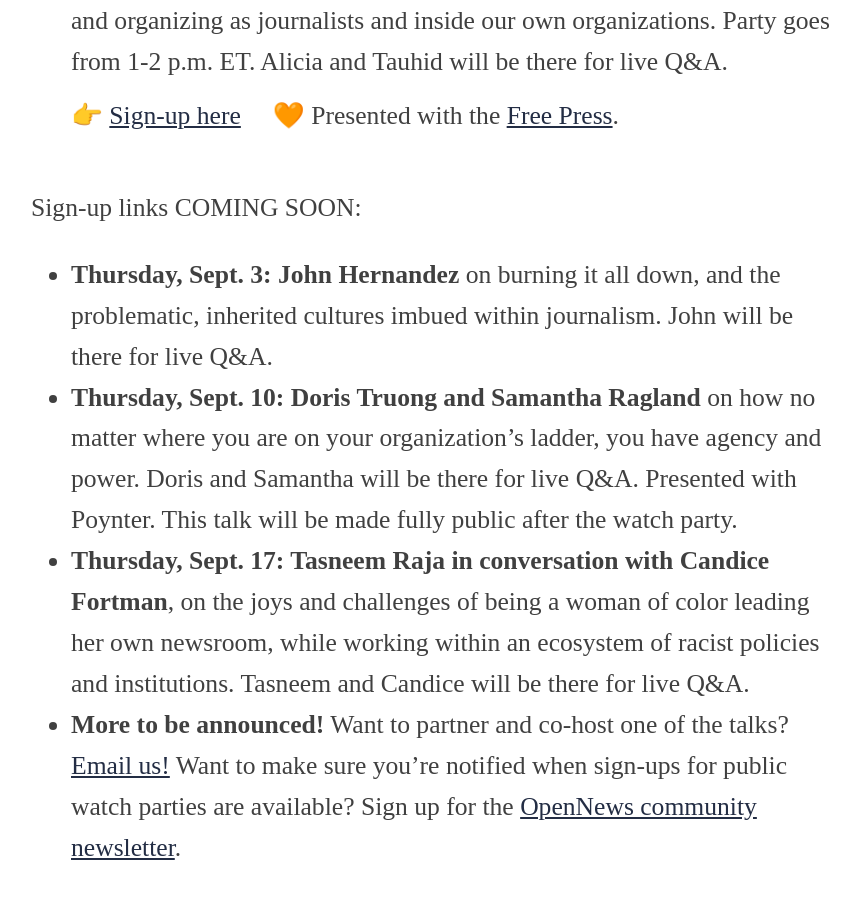
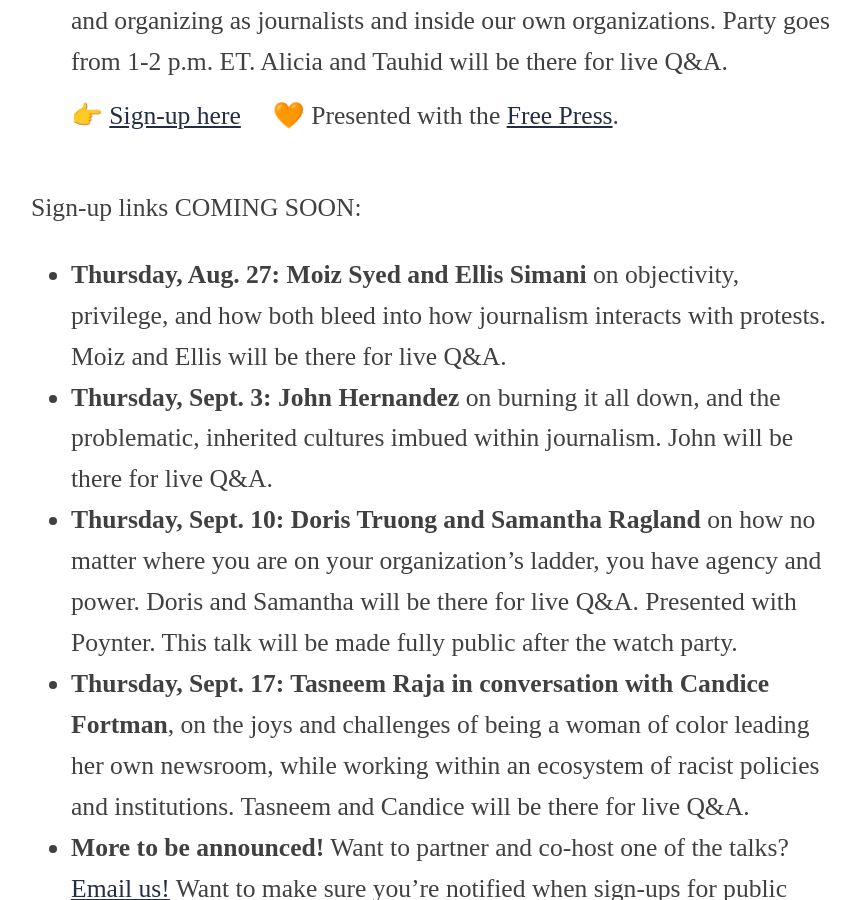
Before and after one commit to OpenNews/srccon-2020, a Jekyll site: the page built from talks-watch-parties.md, in a window 1280 px wide and 900 px high, scrolled down 1773 px. Shown: the whole window, without its empty margins (209-1069 px from the left). Built offline with Jekyll 4.4.1, drawn with Linux system fonts in a browser that asks for light colours; some web fonts are replaced.

Commit message:
adding one more talk

```diff
--- a/talks-watch-parties.md
+++ b/talks-watch-parties.md
@@ -35,6 +35,7 @@ Once a week for five weeks, we’ll host a free watch party, featuring one of ou
 
 Sign-up links COMING SOON:
 
+  * **Thursday, Aug. 27: Moiz Syed and Ellis Simani** on objectivity, privilege, and how both bleed into how journalism interacts with protests. Moiz and Ellis will be there for live Q&A.
   * **Thursday, Sept. 3: John Hernandez** on burning it all down, and the problematic, inherited cultures imbued within journalism. John will be there for live Q&A.
   * **Thursday, Sept. 10: Doris Truong and Samantha Ragland** on how no matter where you are on your organization’s ladder, you have agency and power. Doris and Samantha will be there for live Q&A. Presented with Poynter. This talk will be made fully public after the watch party.
   * **Thursday, Sept. 17: Tasneem Raja in conversation with Candice Fortman**, on the joys and challenges of being a woman of color leading her own newsroom, while working within an ecosystem of racist policies and institutions. Tasneem and Candice will be there for live Q&A.
```
